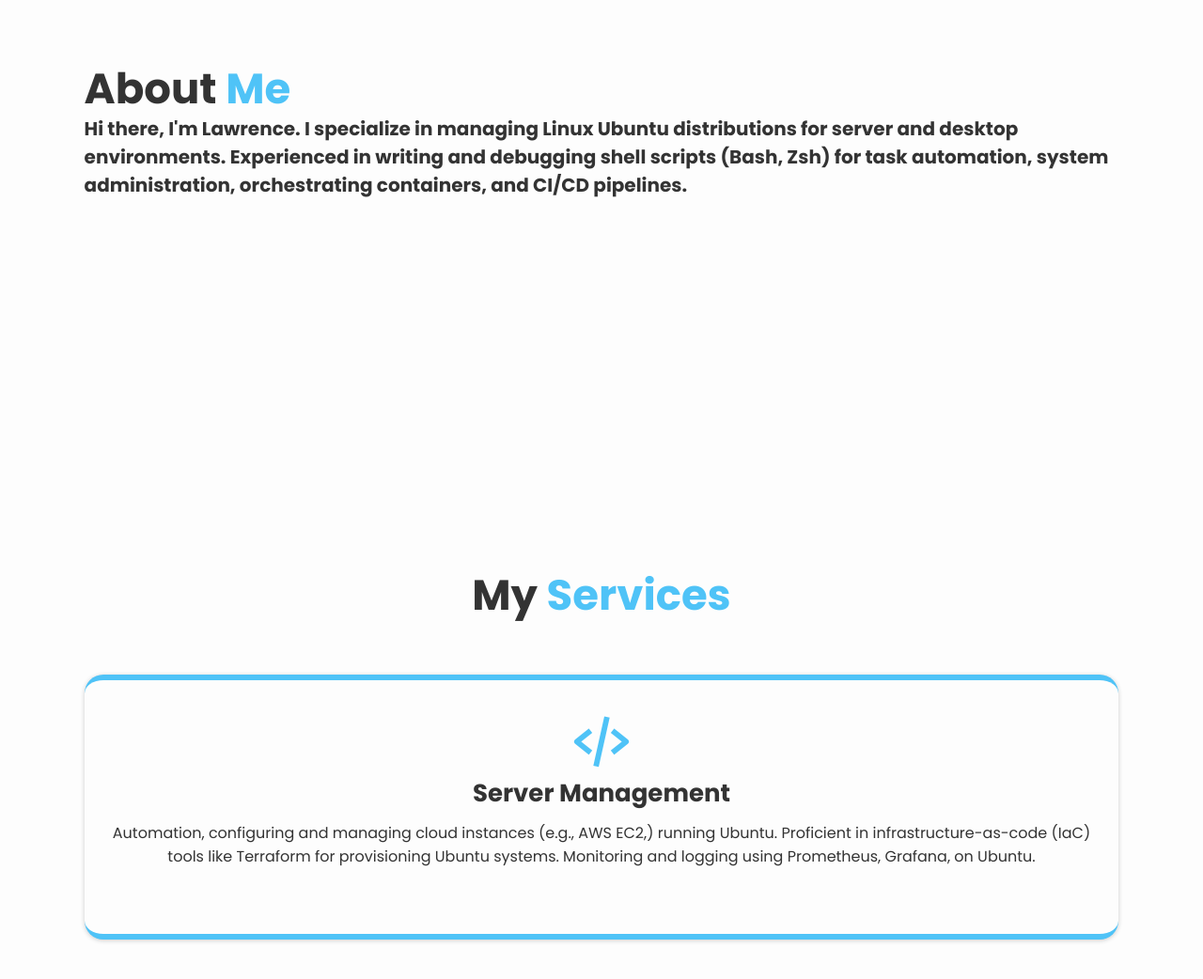
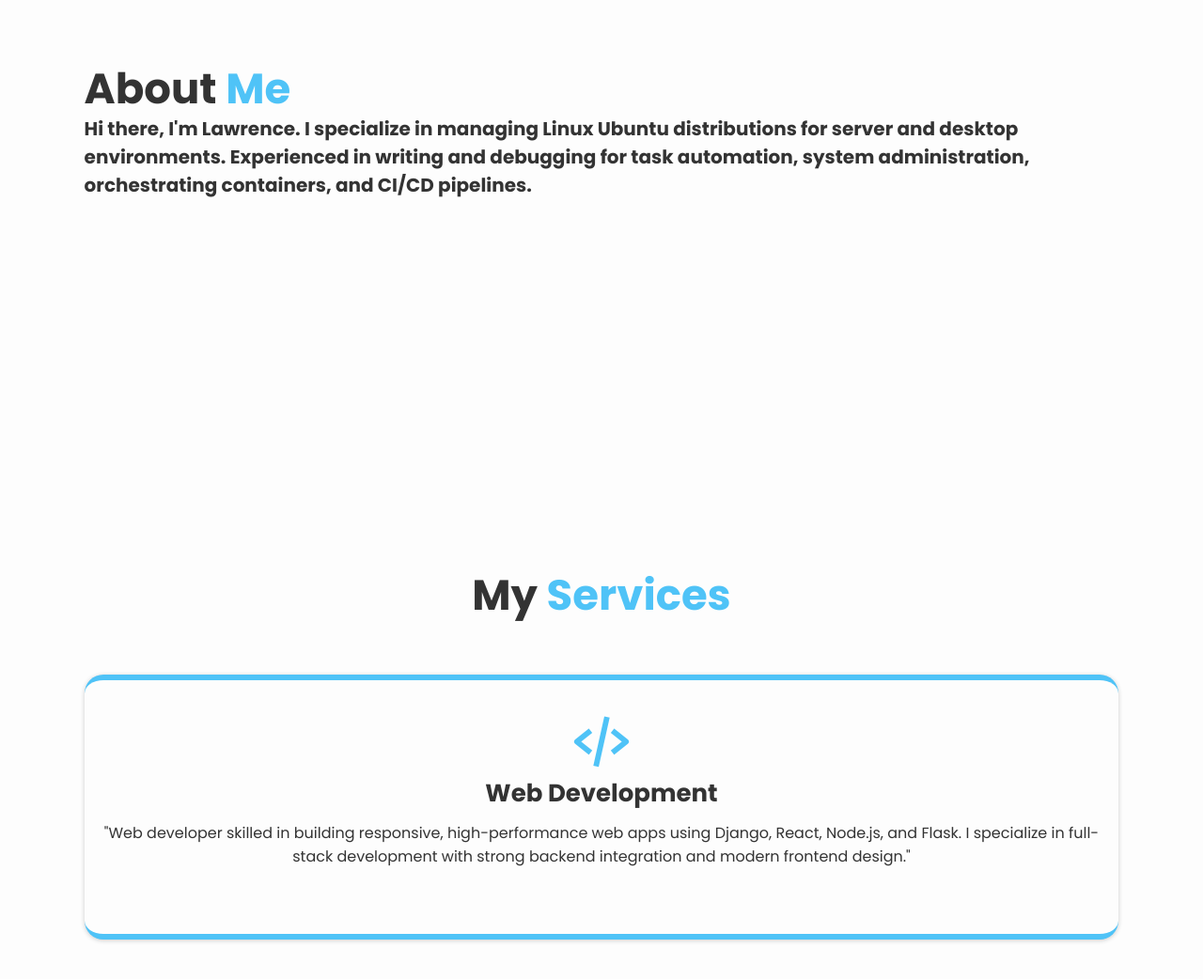
Before and after one commit to X-culture24/portfolio, a plain HTML site: page index.html in a window 1280 px wide. Shown: the part 1100-2142 px from the top of the page at 94% size. Drawn offline with nearby package versions, Linux system fonts and the light colour scheme.

Commit message:
updated cv

```diff
--- a/index.html
+++ b/index.html
@@ -40,8 +40,10 @@
             <h3>Hello, I am</h3>
             <h1>Lawrence Imani</h1>
             <p>
-                I am proficient in managing Ubuntu-based systems with expertise in Linux Administration,
-                Docker containerization, CI/CD pipelines, and cloud deployment.
+                "I'm a software developer with a focus on building scalable and efficient web applications using Django, Flask, React, and Node.js.
+                 I have hands-on experience with both PostgreSQL and MongoDB, enabling me to design robust backend architectures.
+                 I follow modern DevOps practices, leveraging Docker for containerization and implementing CI/CD pipelines to streamline development and deployment.
+                  I’m passionate about clean code, automation, and delivering reliable software solutions from development to production."
             </p>
 
 
@@ -59,8 +61,7 @@
             <h2 class="heading">About <span>Me</span></h2>
             <h3>
                 Hi there, I'm Lawrence. I specialize in managing Linux Ubuntu distributions for server
-                and desktop environments. Experienced in writing and debugging shell scripts (Bash, Zsh)
-                for task automation, system administration, orchestrating containers, and CI/CD pipelines.
+                and desktop environments. Experienced in writing and debugging for task automation, system administration, orchestrating containers, and CI/CD pipelines.
             </h3>
         </div>
     </section>
@@ -72,11 +73,10 @@
         <div class="services-container">
             <div class="services-box">
                 <i class='bx bx-code-alt'></i>
-                <h3>Server Management</h3>
+                <h3>Web Development</h3>
                 <p>
-                    Automation, configuring and managing cloud instances (e.g., AWS EC2,)
-                    running Ubuntu. Proficient in infrastructure-as-code (IaC) tools like Terraform for provisioning
-                    Ubuntu systems. Monitoring and logging using Prometheus, Grafana, on Ubuntu.
+                    "Web developer skilled in building responsive, high-performance web apps using Django, React, Node.js, and Flask.
+                    I specialize in full-stack development with strong backend integration and modern frontend design."
                 </p>
             </div>
         </div>
```
